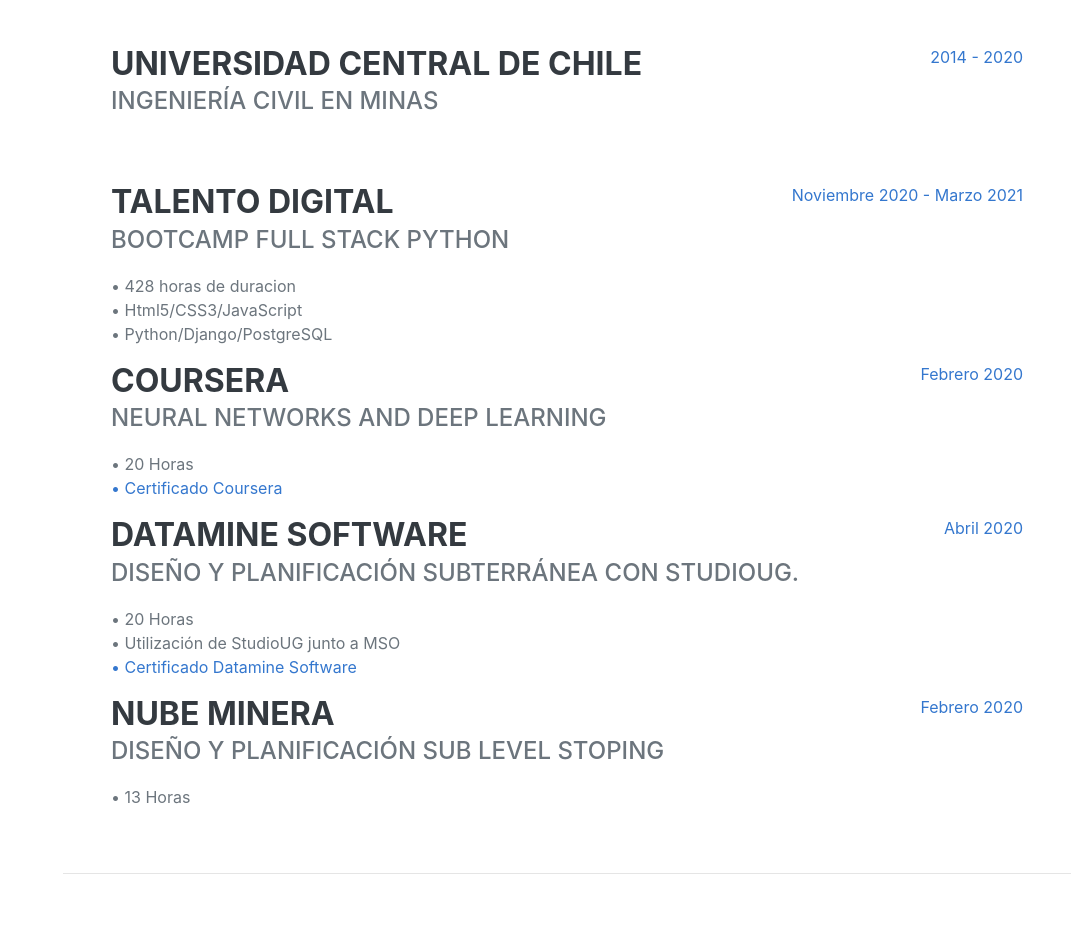
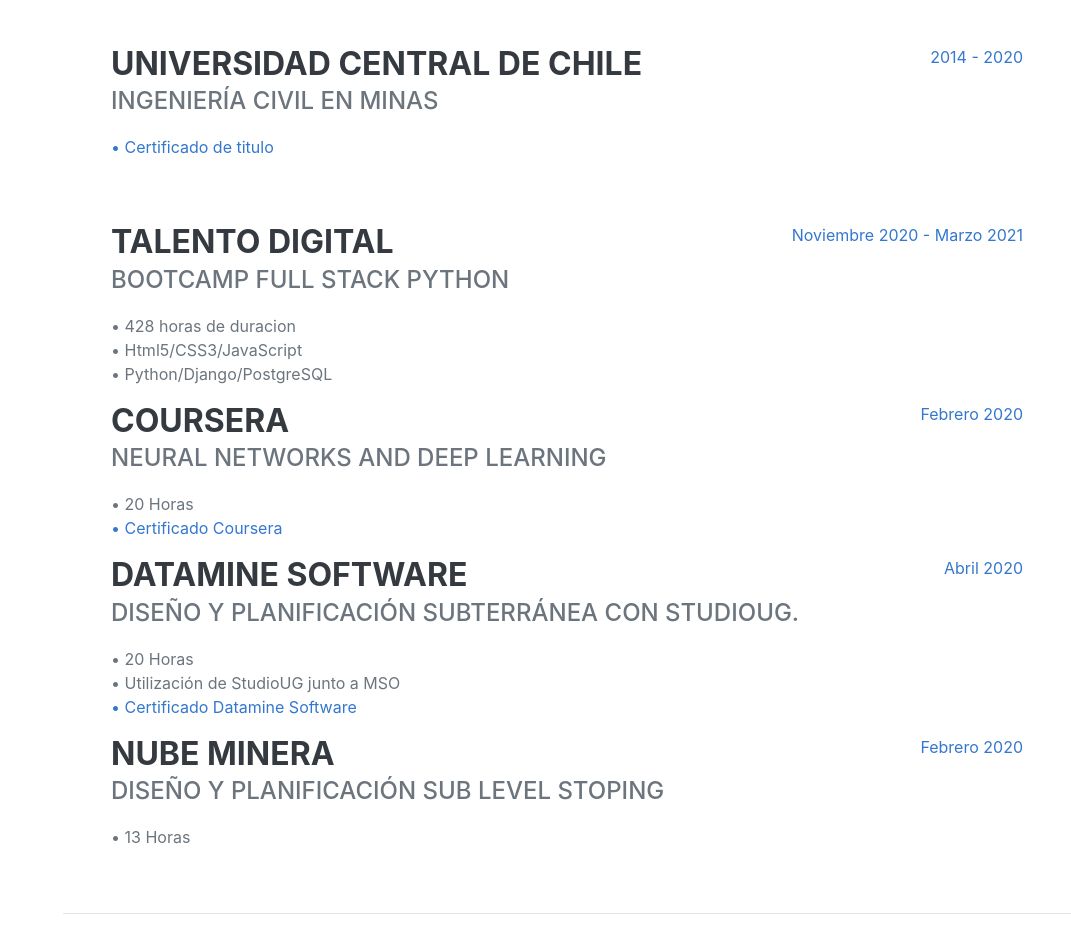
Before and after one commit to sparadaolivas/portafolio, a plain HTML site: page index.html in a window 1280 px wide. Shown: the part 5402-6334 px from the top of the page, without its empty margins (209-1280 px from the left). Drawn offline with nearby package versions, Linux system fonts and the light colour scheme; a web font is replaced by a local one.

Commit message:
copia de titulo .pdf

```diff
--- a/index.html
+++ b/index.html
@@ -182,6 +182,9 @@
                         <div class="flex-grow-1">
                             <h3 class="mb-0">Universidad Central de Chile</h3>
                             <div class="subheading mb-3">Ingeniería civil en minas</div>
+                            <p>
+                                <a href="assets/pdf/Copia_titulo_SPO.pdf">• Certificado de titulo</a>
+                            </p>
                         </div>
                         <div class="flex-shrink-0"><span class="text-primary">2014 - 2020</span></div>
                     </div>
```
Also changed, not shown: 1 other file.
